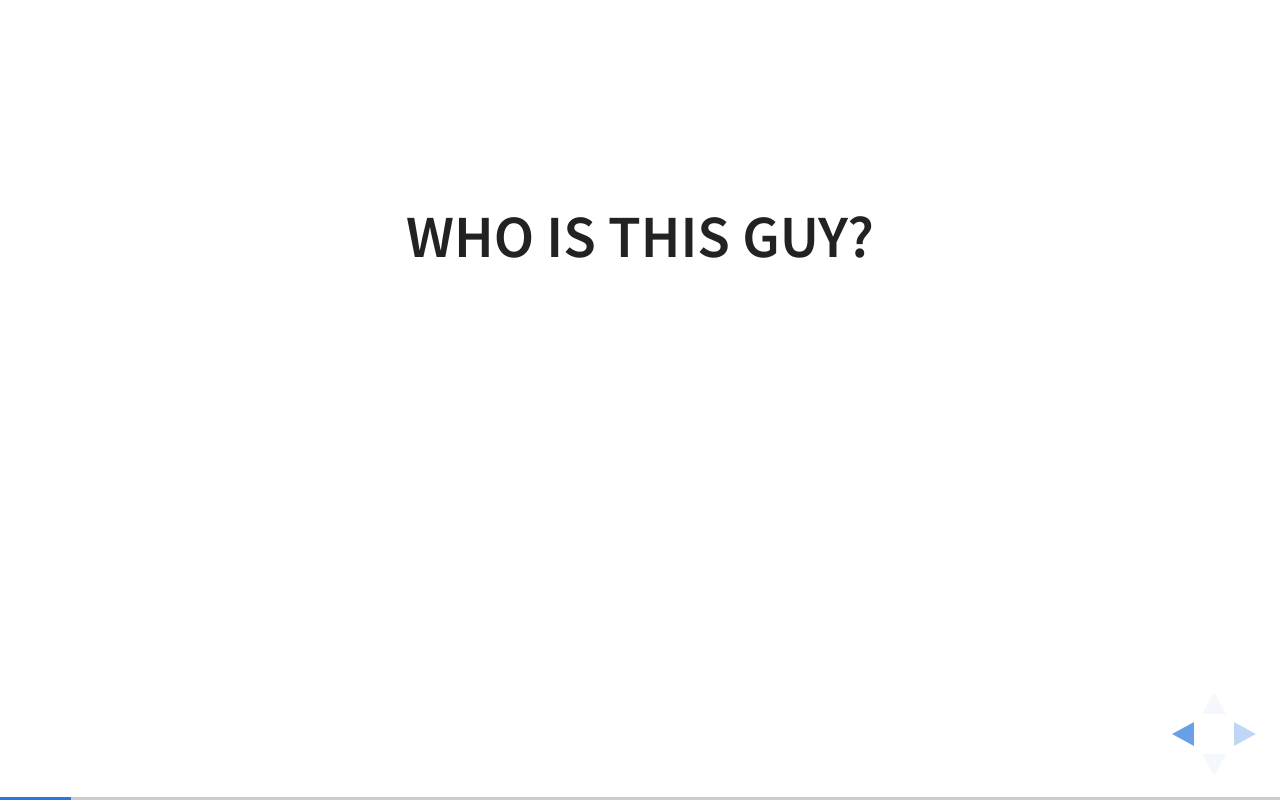
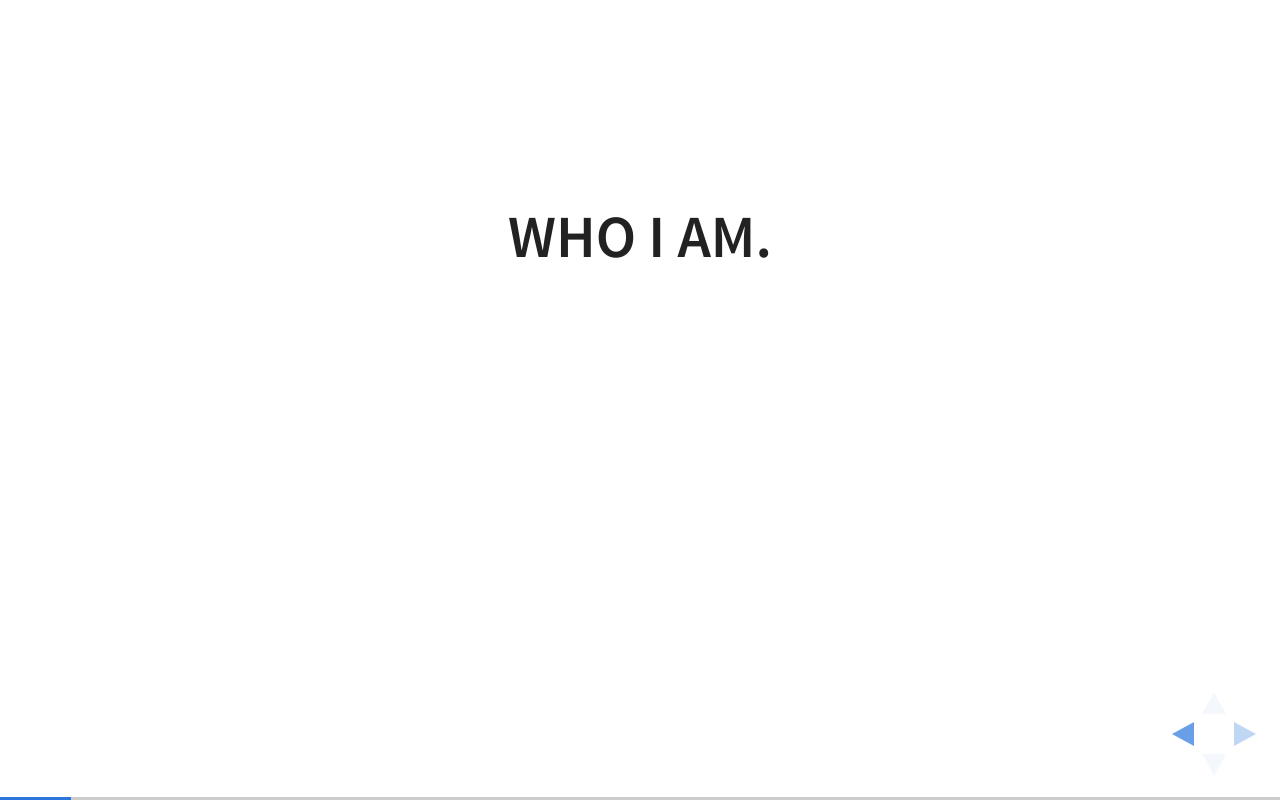
Before and after one commit to chtompki/getting-started-with-oss, a website: page index.html in a window 1280 px wide. Both pictures are taken after a click on the button 1251 px from the left and 734 px from the top of the page. Drawn offline with nearby package versions, Linux system fonts and the light colour scheme; some packages are replaced by stand-ins of ours.

Commit message:
Switching slide two title

```diff
--- a/index.html
+++ b/index.html
@@ -47,7 +47,7 @@
         </section>
 
         <section>
-            <h3>Who is this guy?</h3>
+            <h3>Who I am.</h3>
             <ul>
                 <li class="fragment"><a href="mailto:chtompki@apache.org">chtompki@apache.org</a>
                 </li>
```
